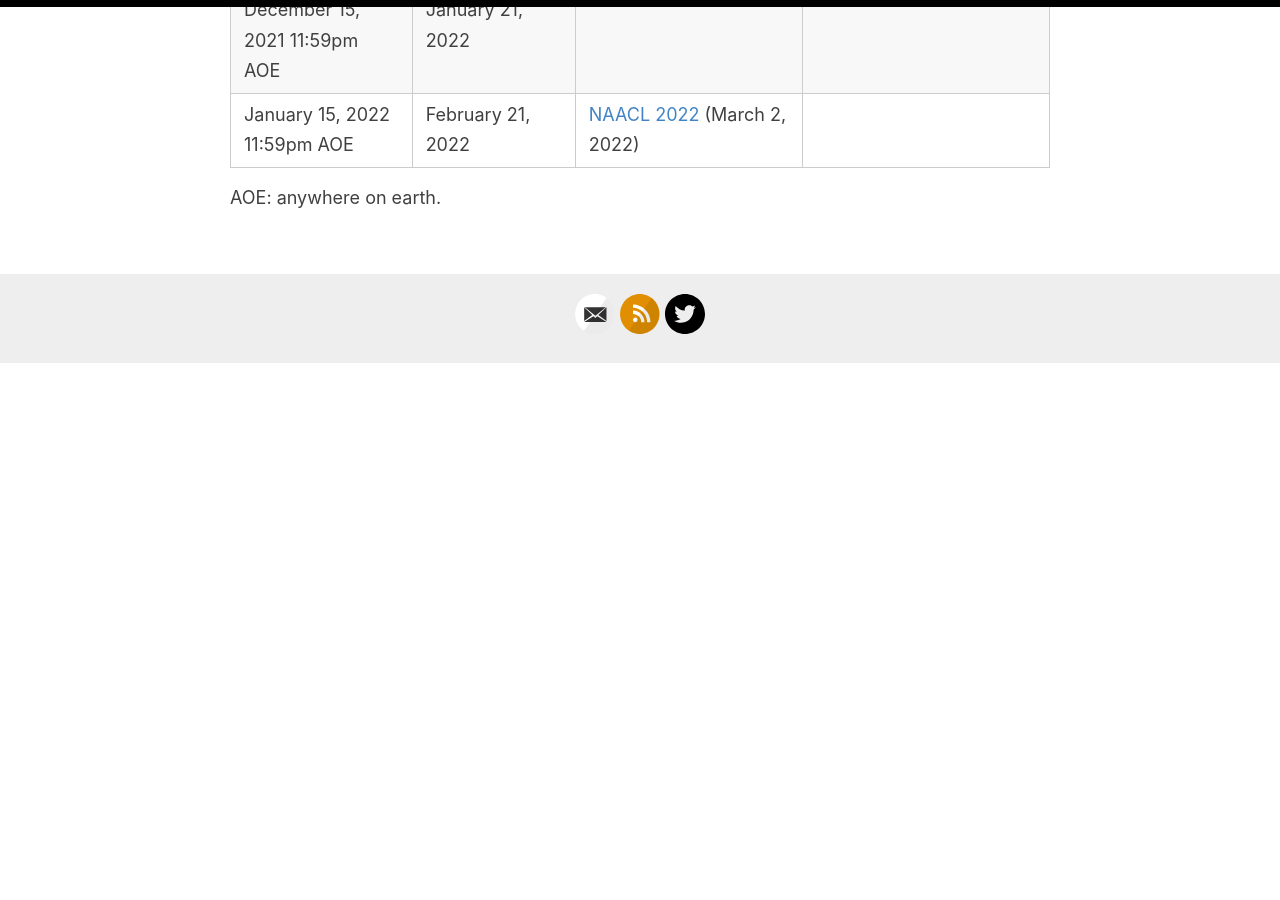
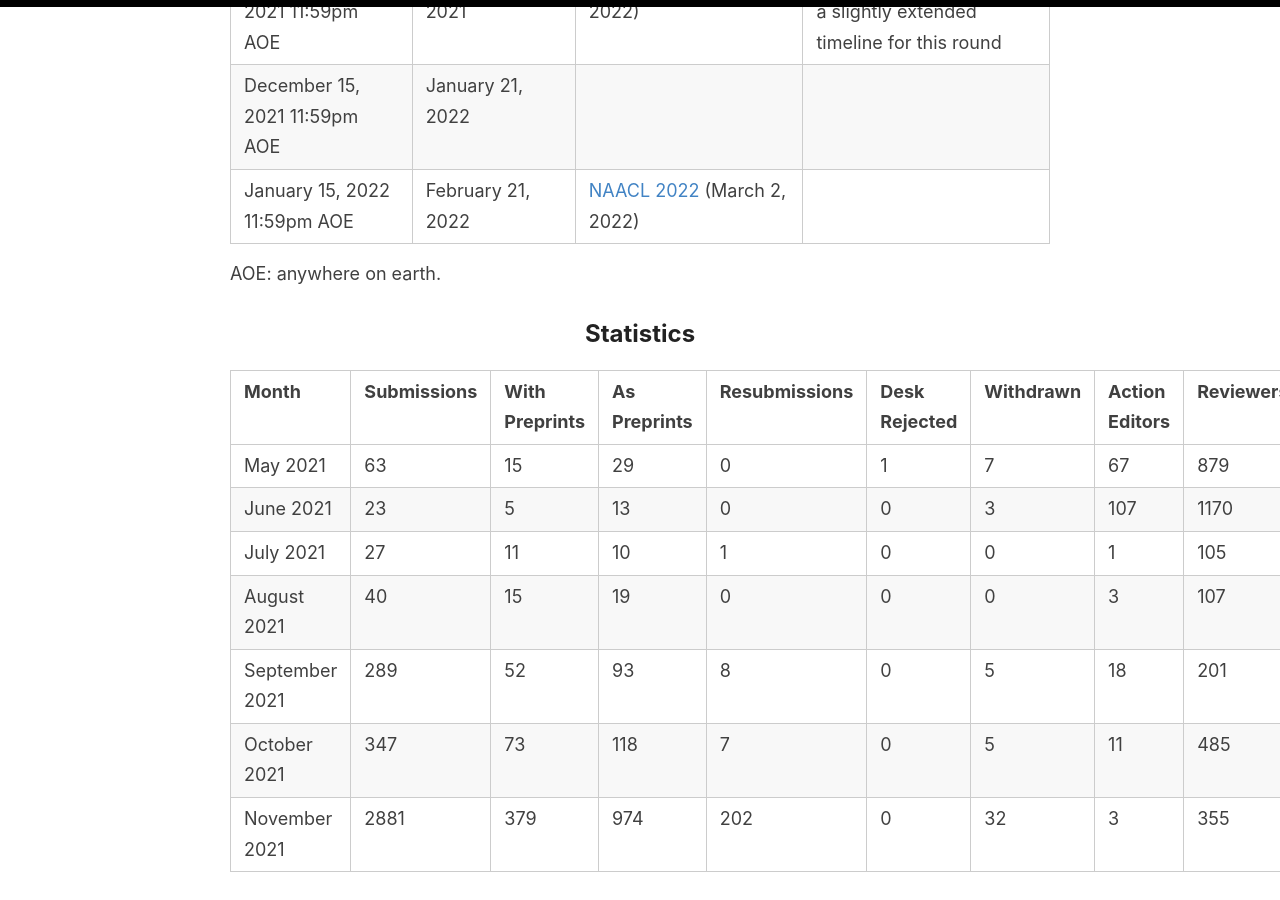
Before and after one commit to amitmerchant1990/reverie, a Jekyll site: the page built from dates.md, in a window 1280 px wide and 900 px high, scrolled down 2416 px. Built offline with Jekyll 4.4.1, drawn with Linux system fonts in a browser that asks for light colours; before the commit the page ends 2779 px from its top, so only the background shows below that; some of the changed text lies outside the part shown.

Commit message:
Update dates.md

```diff
--- a/dates.md
+++ b/dates.md
@@ -19,6 +19,8 @@ Within each month, on:
 The reason why the schedule is tight is because we aspire to make turnaround as quick as possible so that authors can get timely feedback on their papers to make further revisions and make them better, or submit to appropriate conferences. In the case that all reviews and meta-reviews are completed on time, reviews will be released on the 21st of the month following the submission. In the case that not all reviews are completed on time, the release of reviews may be later than this date (either slightly or substantially).
 
 You can add these dates to your own calendar by subscribing to or downloading [this shared Google calendar](https://calendar.google.com/calendar/embed?src=dsa7ntvq7s9fah2f5e43tncmu8%40group.calendar.google.com&ctz=America%2FNew_York).
+
+*Please note, for the November 2021 round there are modifications to this schedule; see [this blog post](https://aclrollingreview.org/modified-timeline-November/).*
 
 ## Submission to Participating Venues
 
@@ -41,3 +43,15 @@ Current publication venues participating in ARR are listed below. If you represe
 | January 15, 2022 11:59pm AOE | February 21, 2022 | [NAACL 2022](https://2022.naacl.org/) (March 2, 2022) | |
 
 AOE: anywhere on earth.
+
+## Statistics
+
+| Month | Submissions | With Preprints | As Preprints | Resubmissions | Desk Rejected | Withdrawn | Action Editors | Reviewers |
+|-------|-------------|---------------|---------------|-----------|----------------|-----------|
+| May 2021 | 63 | 15 | 29 | 0 | 1 | 7 | 67 | 879 |
+| June 2021 | 23 | 5 | 13 | 0 | 0 | 3 | 107 | 1170 |
+| July 2021 | 27 | 11 | 10 | 1 | 0 | 0 | 1 | 105 | 1087 |
+| August 2021 | 40 | 15 | 19 | 0 | 0 | 0 | 3 | 107 | 1097 |
+| September 2021 | 289 | 52 | 93 | 8 | 0 | 5 | 18 | 201 | 1509 |
+| October 2021 | 347 | 73 | 118 | 7 | 0 | 5 | 11 | 485 | 2876 |
+| November 2021 | 2881 | 379 | 974 | 202 | 0 | 32 | 3 | 355 | 3157 |
```
Also changed, not shown: other parts of dates.md (+1 -1 lines).
